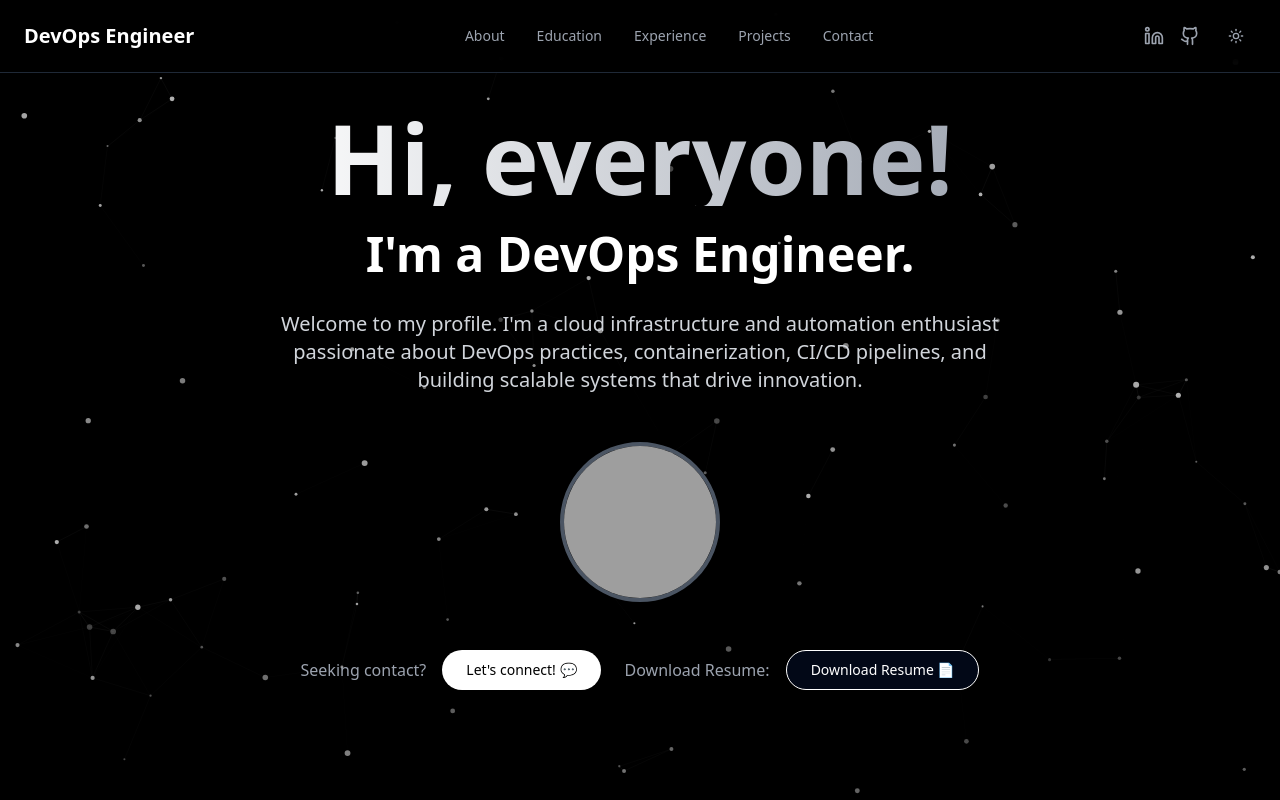
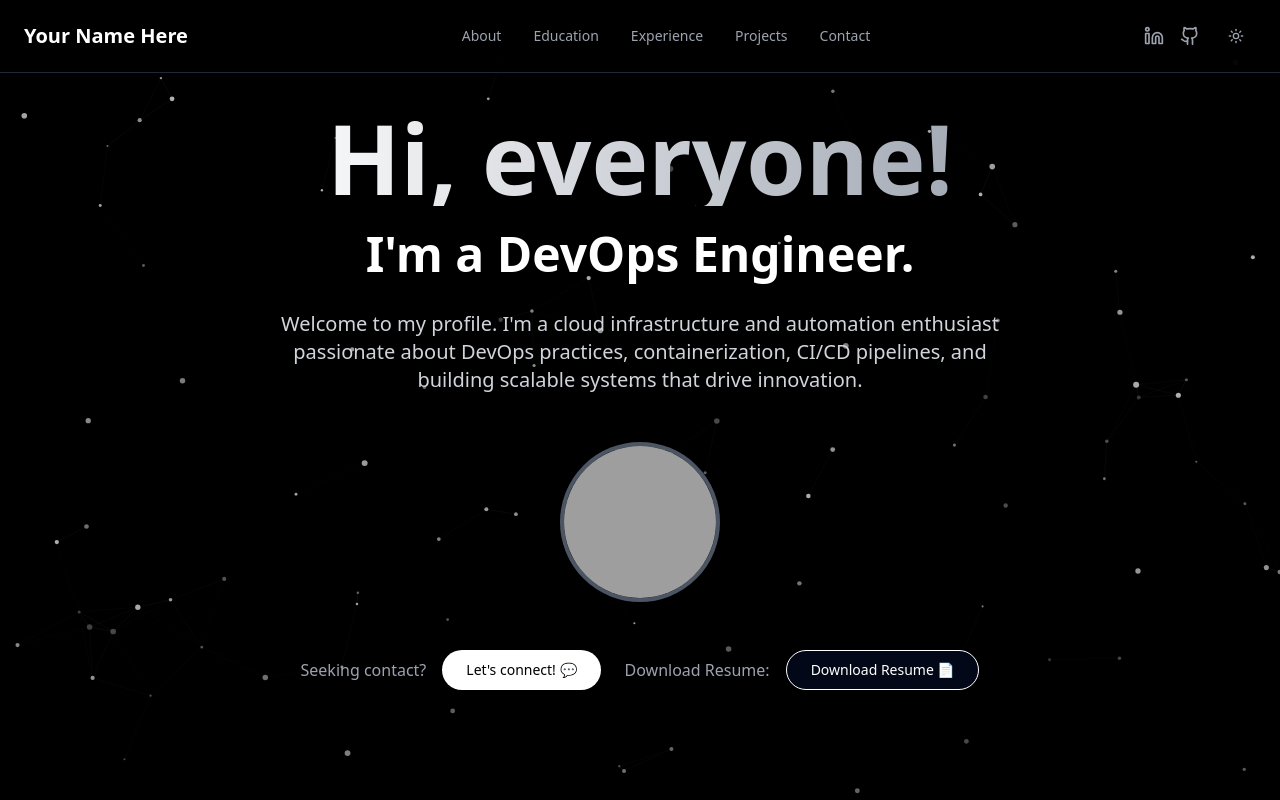
Before and after one commit to alinaleem/cloud-career-hub, a React (Vite) app: page / in a window 1280 px wide. Built offline with nearby package versions, Linux system fonts and the light colour scheme; grey boxes are pictures that could not be loaded.

Commit message:
Rename "DevOps Engineer" in navigation
Change the text in the top-left corner of the navigation bar.

```diff
--- a/src/components/Navigation.tsx
+++ b/src/components/Navigation.tsx
@@ -23,7 +23,7 @@ const Navigation = () => {
       <div className="max-w-7xl mx-auto px-6 py-4">
         <div className="flex items-center justify-between">
           <Link to="/" className="text-xl font-bold text-white hover:text-gray-300 transition-colors">
-            DevOps Engineer
+            Your Name Here
           </Link>
 
           {/* Desktop Navigation */}
```
